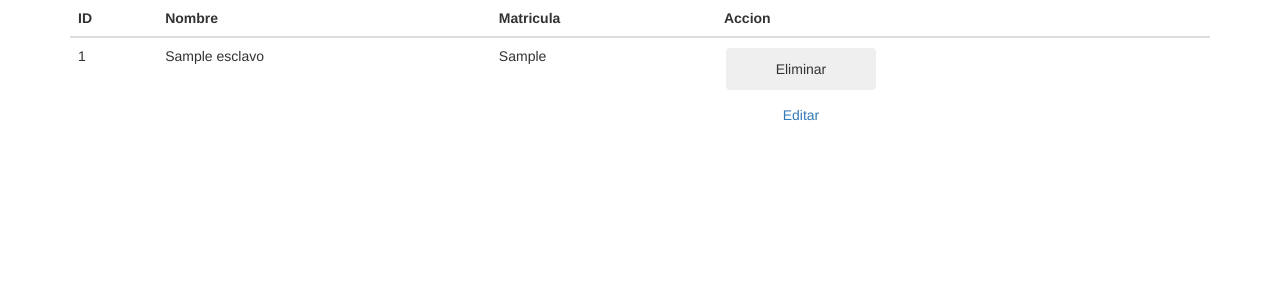
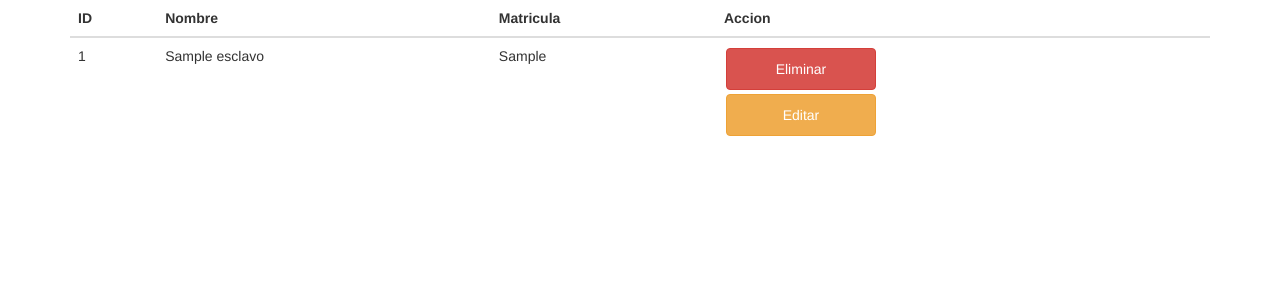
Before and after one commit to lunalunaluna707/practica, a Flask app: page /vista in a window 1280 px wide. Shown: the top 300 px of the page. Run offline with Flask 3, Linux system fonts and the light colour scheme; tables that the repository leaves empty hold one stand-in row (values such as "Sample post"); some libraries are stand-ins or nearby versions.

Commit message:
Update vista.html

```diff
--- a/templates/vista.html
+++ b/templates/vista.html
@@ -37,9 +37,9 @@
         <td>{{ esclavo.matricula }}</td>
         <td>
             <form action="{{ url_for('eliminar', id=esclavo.id) }}" method="POST">
-            <button id="btneliminar" name="btneliminar" class="btn btn-outline-danger" href="{{ url_for('vista_tabla') }}">Eliminar</button>
+            <button id="btneliminar" name="btneliminar" class="btn btn-danger" href="{{ url_for('vista_tabla') }}">Eliminar</button>
              </form>
-             <a href="{{ url_for('editar', id=esclavo.id) }}" id="btneditar"name="btneditar" class="btn btn-outline-warning"> Editar</a>
+             <a href="{{ url_for('editar', id=esclavo.id) }}" id="btneditar"name="btneditar" class="btn btn-warning"> Editar</a>
         </td>
       </tr>
       {% endfor %}
```
